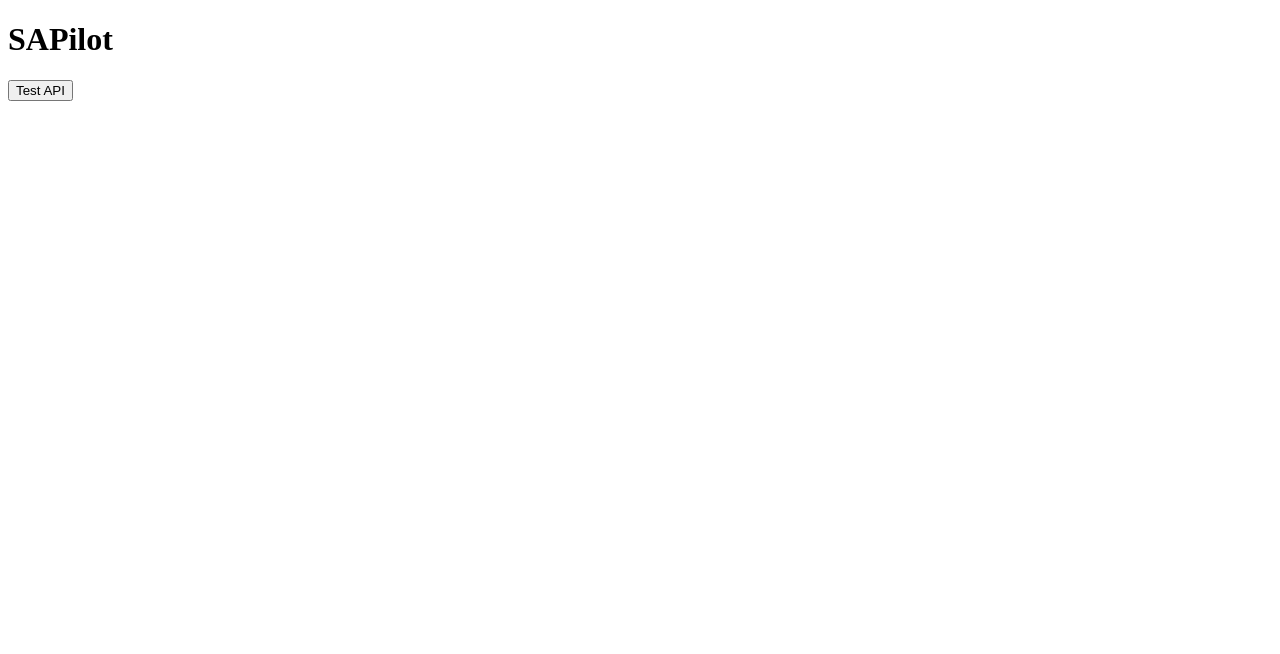
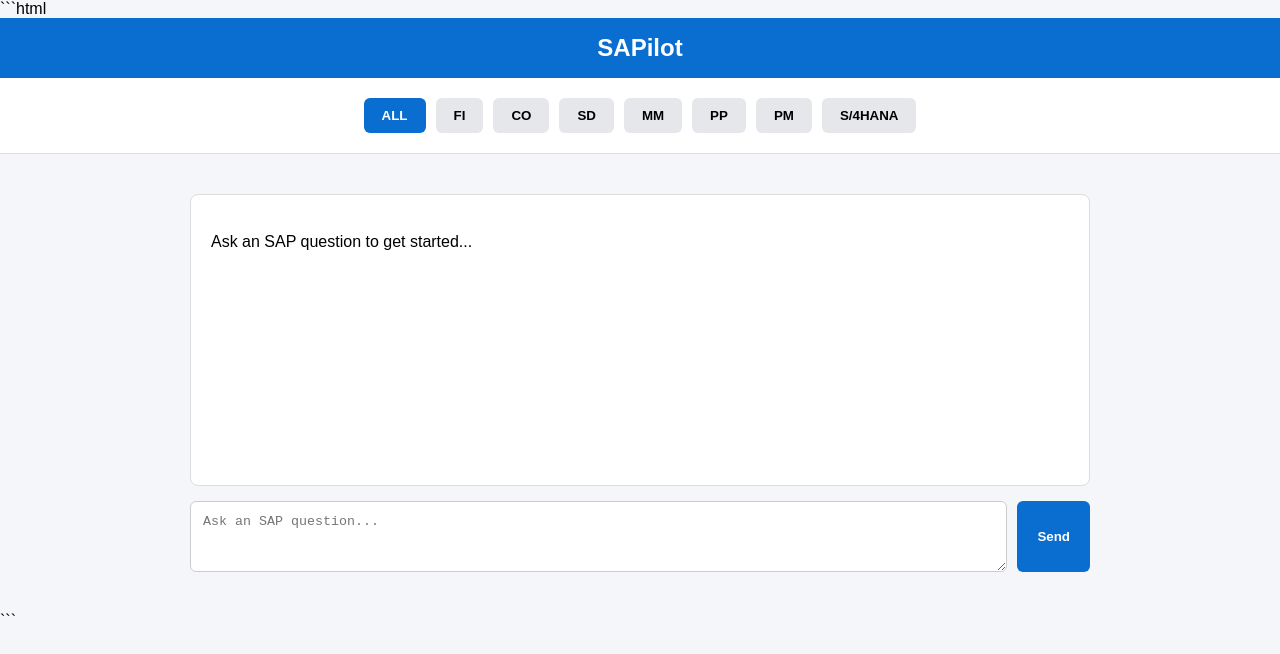
Before and after one commit to ruthwikgaikwad95-dotcom/sap-ai-consultant, a website: page index.html in a window 1280 px wide. Drawn offline with Linux system fonts and the light colour scheme.

Commit message:
2 Update index.html

````diff
--- a/index.html
+++ b/index.html
@@ -1,42 +1,153 @@
+```html
 <!DOCTYPE html>
-<html>
+<html lang="en">
+<head>
+  <meta charset="UTF-8" />
+  <meta name="viewport" content="width=device-width, initial-scale=1.0" />
+  <title>SAPilot</title>
+  <style>
+    body {
+      font-family: Arial, sans-serif;
+      background: #f4f6f9;
+      margin: 0;
+      padding: 0;
+    }
+
+    header {
+      background: #0a6ed1;
+      color: white;
+      padding: 16px;
+      text-align: center;
+      font-size: 24px;
+      font-weight: bold;
+    }
+
+    .modules {
+      display: flex;
+      flex-wrap: wrap;
+      justify-content: center;
+      gap: 10px;
+      padding: 20px;
+      background: white;
+      border-bottom: 1px solid #ddd;
+    }
+
+    .module-btn {
+      padding: 10px 18px;
+      border: none;
+      border-radius: 6px;
+      background: #e5e7eb;
+      cursor: pointer;
+      font-weight: 600;
+      transition: 0.2s;
+    }
+
+    .module-btn:hover,
+    .module-btn.active {
+      background: #0a6ed1;
+      color: white;
+    }
+
+    .chat-container {
+      max-width: 900px;
+      margin: 20px auto;
+      padding: 20px;
+    }
+
+    #response {
+      background: white;
+      border-radius: 8px;
+      padding: 20px;
+      min-height: 250px;
+      border: 1px solid #ddd;
+      white-space: pre-wrap;
+    }
+
+    .input-area {
+      display: flex;
+      gap: 10px;
+      margin-top: 15px;
+    }
+
+    textarea {
+      flex: 1;
+      padding: 12px;
+      border-radius: 6px;
+      border: 1px solid #ccc;
+      resize: vertical;
+    }
+
+    button.send-btn {
+      background: #0a6ed1;
+      color: white;
+      border: none;
+      padding: 12px 20px;
+      border-radius: 6px;
+      cursor: pointer;
+      font-weight: bold;
+    }
+
+    button.send-btn:hover {
+      background: #0854a0;
+    }
+  </style>
+</head>
 <body>
 
-<h1>SAPilot</h1>
+  <header>SAPilot</header>
 
-<button onclick="test()">
-Test API
-</button>
+  <div class="modules">
+    <button class="module-btn active">ALL</button>
+    <button class="module-btn">FI</button>
+    <button class="module-btn">CO</button>
+    <button class="module-btn">SD</button>
+    <button class="module-btn">MM</button>
+    <button class="module-btn">PP</button>
+    <button class="module-btn">PM</button>
+    <button class="module-btn">S/4HANA</button>
+  </div>
 
-<div id="result"></div>
+  <div class="chat-container">
+    <div id="response">
+Ask an SAP question to get started...
+    </div>
 
-<script>
+    <div class="input-area">
+      <textarea
+        id="question"
+        rows="3"
+        placeholder="Ask an SAP question..."
+      ></textarea>
+      <button class="send-btn" onclick="askSAP()">Send</button>
+    </div>
+  </div>
 
-async function test(){
+  <script>
+    async function askSAP() {
+      const question = document.getElementById("question").value;
+      const responseBox = document.getElementById("response");
 
-const response = await fetch('/api/sap-chat',{
+      if (!question.trim()) return;
 
-method:'POST',
+      responseBox.textContent = "Thinking...";
 
-headers:{
-'Content-Type':'application/json'
-},
+      try {
+        const res = await fetch("/api/sap-chat", {
+          method: "POST",
+          headers: {
+            "Content-Type": "application/json"
+          },
+          body: JSON.stringify({ question })
+        });
 
-body:JSON.stringify({
-message:'Hello',
-module:'all'
-})
-
-});
-
-const data = await response.json();
-
-document.getElementById('result').innerHTML =
-data.reply;
-
-}
-
-</script>
+        const data = await res.json();
+        responseBox.textContent = data.answer || "No response received.";
+      } catch (error) {
+        responseBox.textContent = "Error: " + error.message;
+      }
+    }
+  </script>
 
 </body>
 </html>
+```
````
